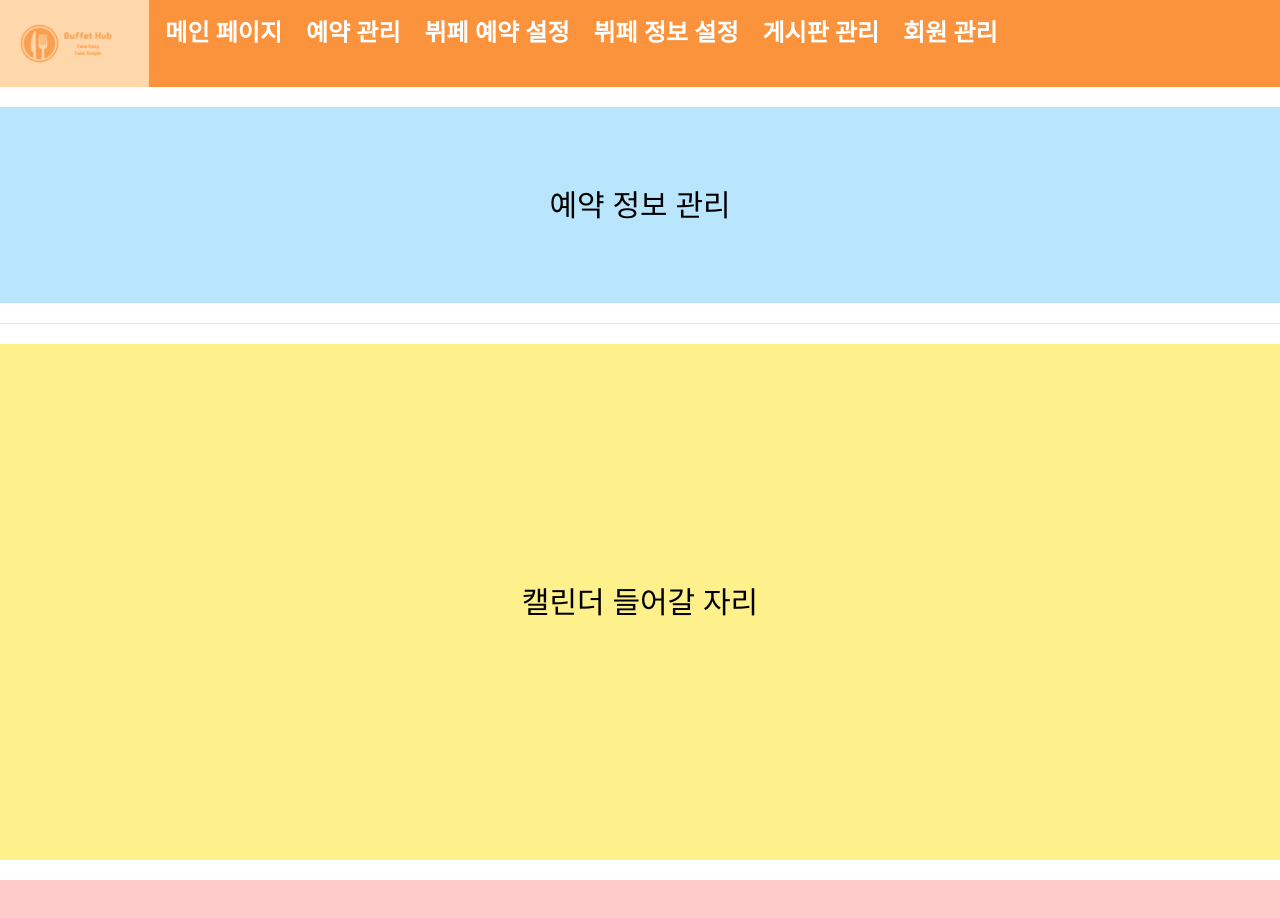
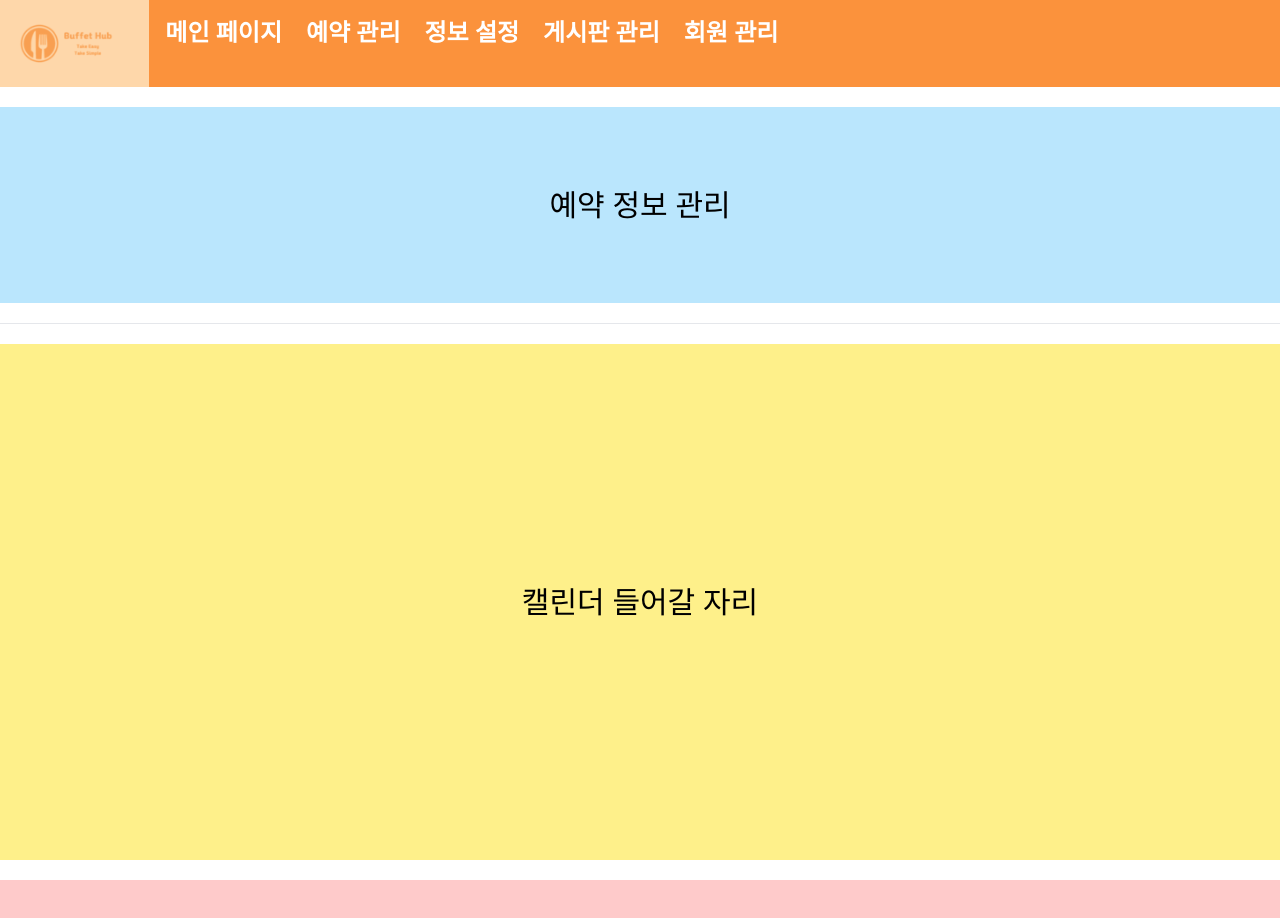
Before and after one commit to choisinsuk/BuffetHub, a React (Create React App) app: page /reserve in a window 1280 px wide. Shown: the top 918 px of the page. Built offline with nearby package versions, Linux system fonts and the light colour scheme.

Commit message:
0927, 15:09

```diff
--- a/src/admin/components/menu/BasicMenu.js
+++ b/src/admin/components/menu/BasicMenu.js
@@ -16,15 +16,10 @@ const BasicMenu = () => {
           </li>
 
           <li className="pr-6 text-2xl">
-            <Link to={"/about"}>예약 관리</Link>
+            <Link to={"/reserve"}>예약 관리</Link>
           </li>
-
           <li className="pr-6 text-2xl">
-            <Link to={"/about"}>뷔페 예약 설정</Link>
-          </li>
-
-          <li className="pr-6 text-2xl">
-            <Link to={"/Notice"}>뷔페 정보 설정</Link>
+            <Link to={"/infoManager"}>정보 설정</Link>
           </li>
 
           <li className="pr-6 text-2xl">
@@ -32,7 +27,7 @@ const BasicMenu = () => {
           </li>
 
           <li className="pr-6 text-2xl">
-            <Link to={"/ReviewBoard"}>회원 관리</Link>
+            <Link to={"/userManager"}>회원 관리</Link>
           </li>
         </ul>
       </div>
--- a/src/admin/pages/reservation.js
+++ b/src/admin/pages/reservation.js
@@ -4,6 +4,7 @@ const Reserve = () => {
   return (
     <BasicLayout>
     </BasicLayout>
+
   );
 }
 
```
